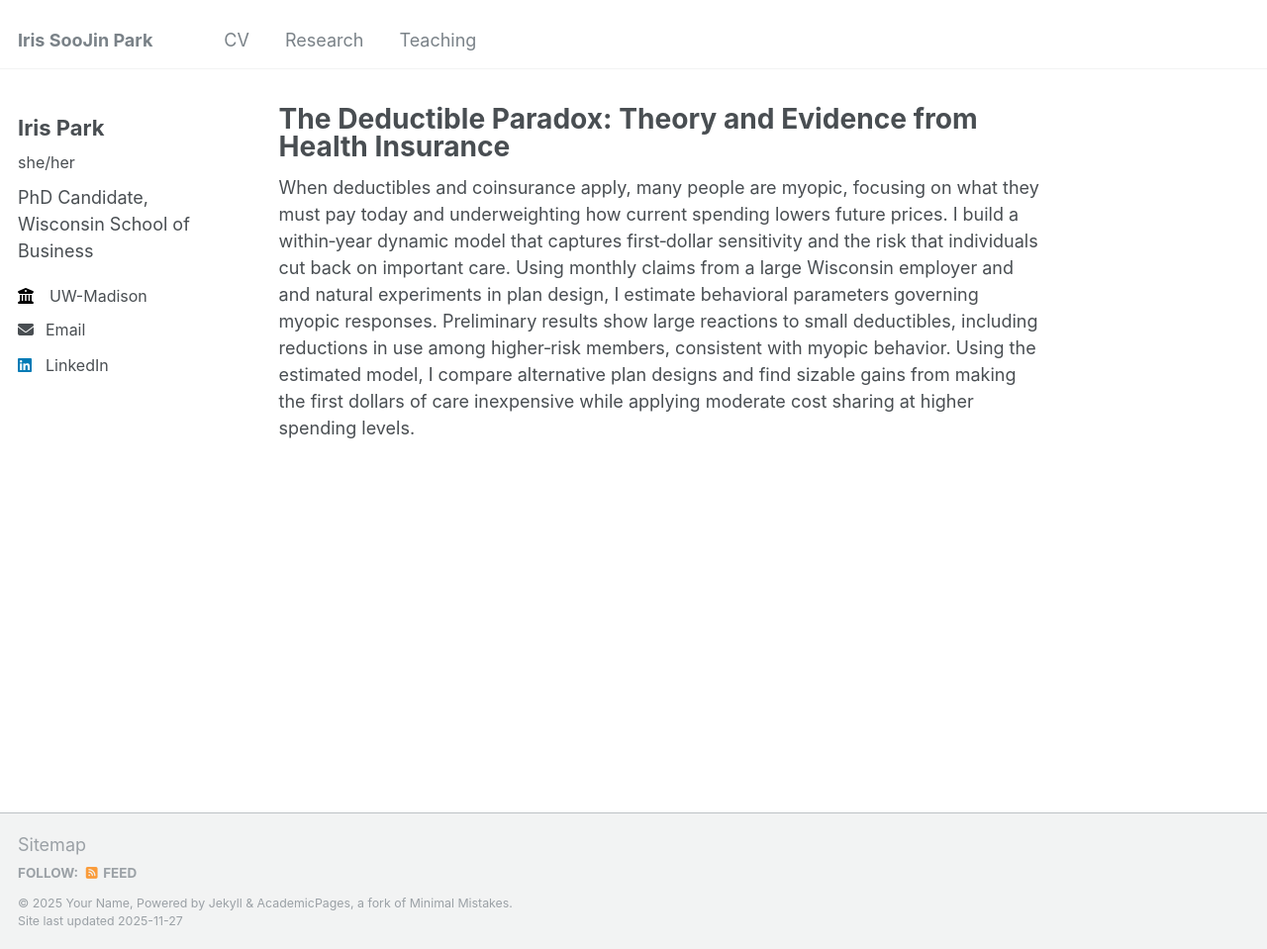
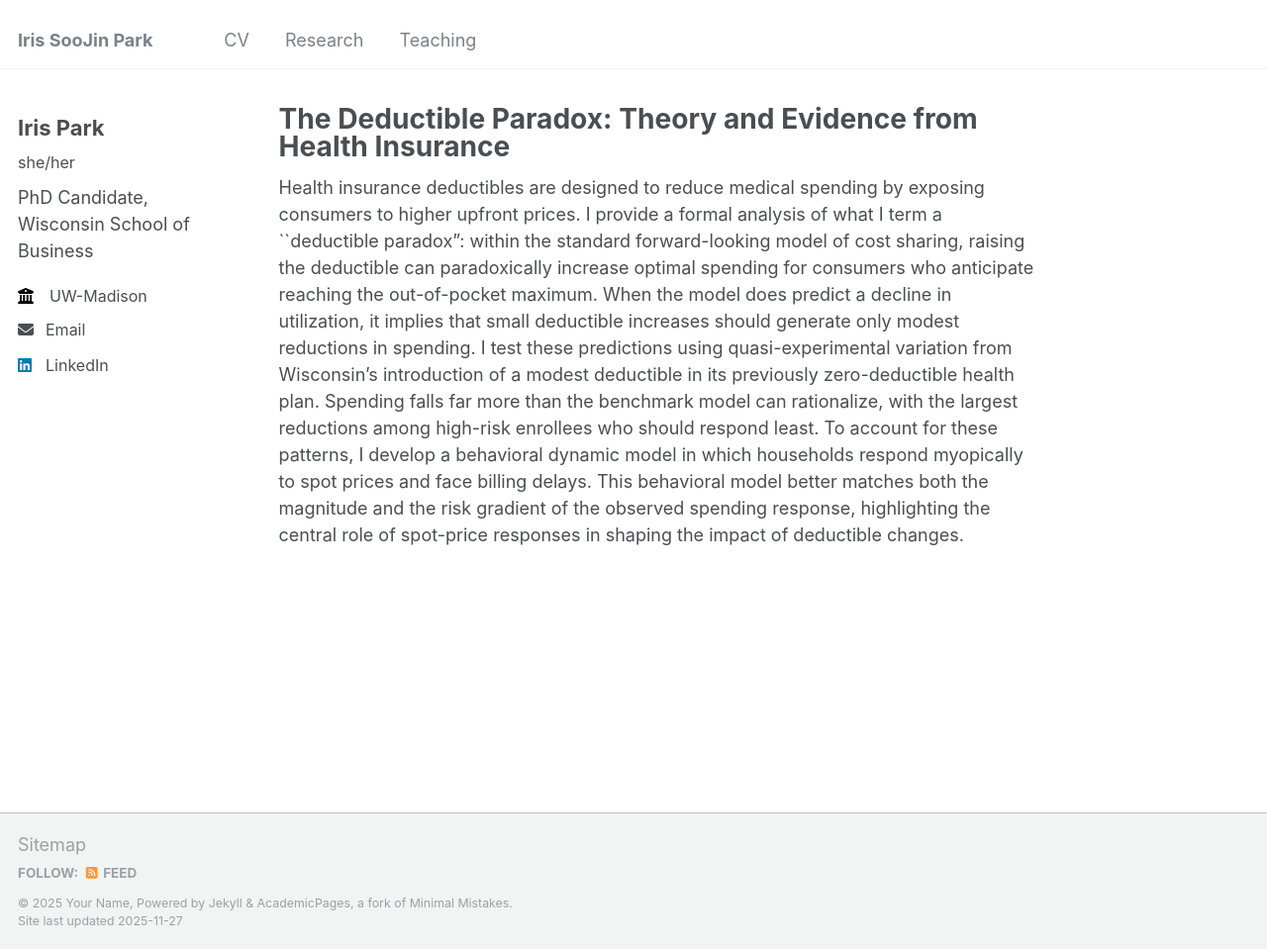
Before and after one commit to Iris-SooJin-Park/Iris-SooJin-Park.github.io, a Jekyll site: the page built from _publications/2030-01-01-paper-title-number-1.md, in a window 1280 px wide and 959 px high. Shown: the whole window at 99% size. Built offline with Jekyll 4.4.1, drawn with Linux system fonts in a browser that asks for light colours.

Commit message:
update abstract

```diff
--- a/_publications/2030-01-01-paper-title-number-1.md
+++ b/_publications/2030-01-01-paper-title-number-1.md
@@ -11,4 +11,4 @@ category: manuscripts
 #citation: 'Your Name, You. (2009). &quot;Paper Title Number 1.&quot; <i>Journal 1</i>. 1(1).'
 ---
 
-When deductibles and coinsurance apply, many people are myopic, focusing on what they must pay today and underweighting how current spending lowers future prices. I build a within‑year dynamic model that captures first‑dollar sensitivity and the risk that individuals cut back on important care. Using monthly claims from a large Wisconsin employer and and natural experiments in plan design, I estimate behavioral parameters governing myopic responses. Preliminary results show large reactions to small deductibles, including reductions in use among higher‑risk members, consistent with myopic behavior. Using the estimated model, I compare alternative plan designs and find sizable gains from making the first dollars of care inexpensive while applying moderate cost sharing at higher spending levels.
+Health insurance deductibles are designed to reduce medical spending by exposing consumers to higher upfront prices. I provide a formal analysis of what I term a ``deductible paradox": within the standard forward-looking model of cost sharing, raising the deductible can paradoxically increase optimal spending for consumers who anticipate reaching the out-of-pocket maximum. When the model does predict a decline in utilization, it implies that small deductible increases should generate only modest reductions in spending. I test these predictions using quasi-experimental variation from Wisconsin's introduction of a modest deductible in its previously zero-deductible health plan. Spending falls far more than the benchmark model can rationalize, with the largest reductions among high-risk enrollees who should respond least. To account for these patterns, I develop a behavioral dynamic model in which households respond myopically to spot prices and face billing delays. This behavioral model better matches both the magnitude and the risk gradient of the observed spending response, highlighting the central role of spot-price responses in shaping the impact of deductible changes.
```
